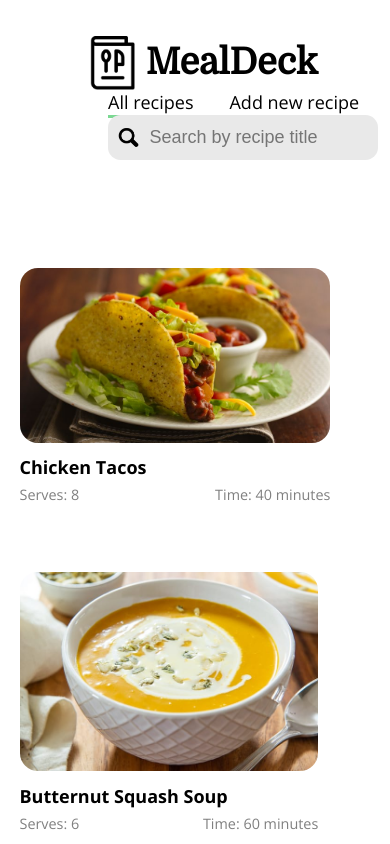
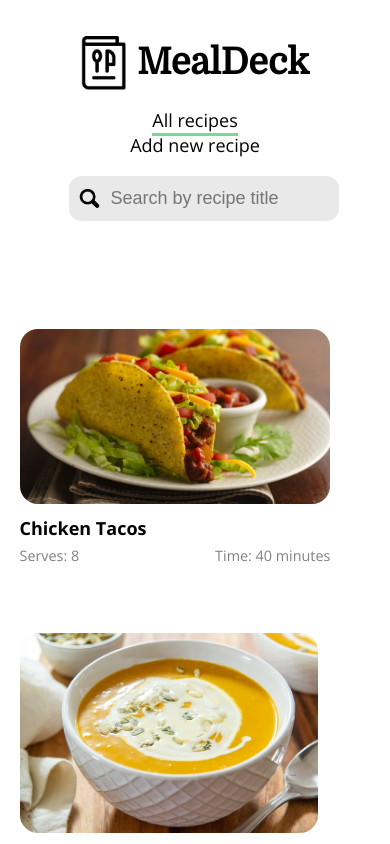
Before and after one commit to edlsto/recipe-creator, a Vue app: page / in a window 390 px wide. Shown: the top 844 px of the page. Built offline with nearby package versions, Linux system fonts and the light colour scheme.

Commit message:
Add media queries

```diff
--- a/src/components/Nav.vue
+++ b/src/components/Nav.vue
@@ -98,4 +98,23 @@ a {
   border-bottom: 6px solid rgb(123, 216, 146);
   margin-bottom: -6px;
 }
+
+@media (max-width: 1000px) {
+  .nav {
+    justify-content: center;
+  }
+
+  .logo-text-container {
+    margin-bottom: 1em;
+  }
+}
+
+@media (max-width: 800px) {
+  .nav-links {
+    flex-direction: column;
+  }
+  .nav-link {
+    margin-bottom: 1em;
+  }
+}
 </style>
```
